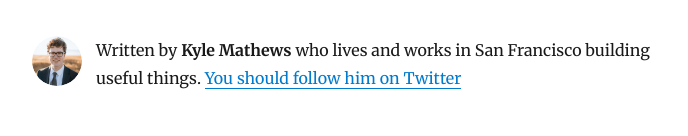
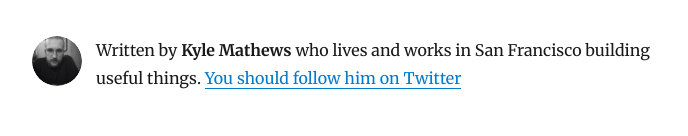
Before and after one commit to vargasgabriel/vargasgabriel.com, a Gatsby site: page / in a window 1280 px wide. Shown: the part 188-324 px from the top of the page, without its empty margins (293-981 px from the left). Built offline with nearby package versions, Linux system fonts and the light colour scheme; Gatsby itself is replaced by a stand-in of ours; some packages are replaced by stand-ins of ours.

Commit message:
Change profile pic

```diff
--- a/src/components/bio.js
+++ b/src/components/bio.js
@@ -14,7 +14,7 @@ import { rhythm } from "../utils/typography"
 const Bio = () => {
   const data = useStaticQuery(graphql`
     query BioQuery {
-      avatar: file(absolutePath: { regex: "/profile-pic.jpg/" }) {
+      avatar: file(absolutePath: { regex: "/profile.jpg/" }) {
         childImageSharp {
           fixed(width: 50, height: 50) {
             ...GatsbyImageSharpFixed
```
Also changed, not shown: content/assets/profile-pic.jpg (deleted), content/assets/profile.jpg (added).
